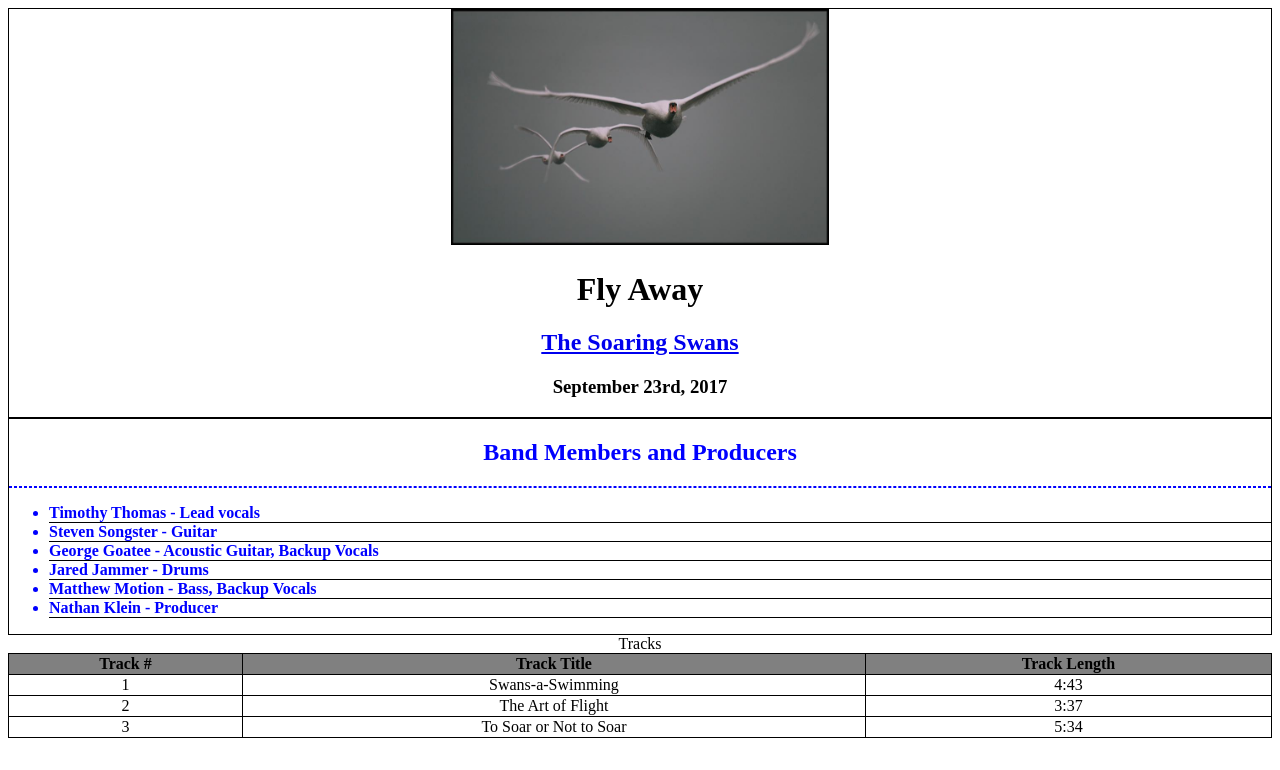
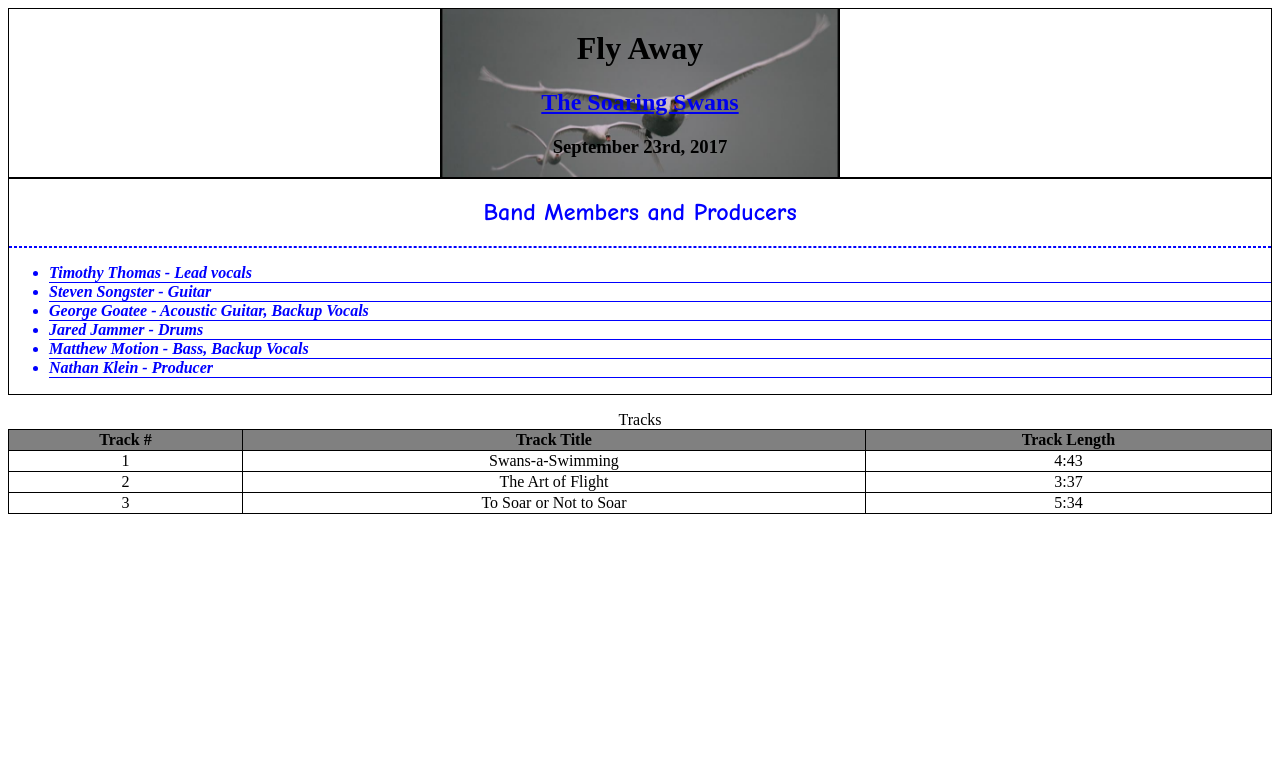
Before and after one commit to neklein/Nate-fun-coding, a plain HTML site: page Album.html in a window 1280 px wide. Drawn offline with Linux system fonts and the light colour scheme.

Commit message:
Album update - background and font

```diff
--- a/Album.html
+++ b/Album.html
@@ -12,31 +12,31 @@
         type="text/css"/>
     </head>
     <body>
+            <div id="image">
             <div id="paragraph"
             style="text-align: center">
-                    <img src="images/Swan.jpg"
-                    style="width:30%;"
-                    alt="Swans" />
                     <h1>Fly Away</h1>
                     <h2><a href="Portfolio.html" target="_blank">The Soaring Swans</a></h2>
                     <h3>September 23rd, 2017</h3>
-
+            </div>
             </div>
             <div class="band"
                 id="paragraph">
-                <h2 style="text-align:center;">Band Members and Producers</h2>
+                <h2 style="text-align:center;
+                font-family:Comic Sans MS">Band Members and Producers</h2>
                 <p class="band">
                    <ul>
-                       <li> Timothy Thomas - Lead vocals</li>
+                       <li>Timothy Thomas - Lead vocals</li>
                        <li>Steven Songster - Guitar</li>
                         <li>George Goatee - Acoustic Guitar, Backup Vocals</li>
-                      <li>Jared Jammer - Drums</li>
+                        <li>Jared Jammer - Drums</li>
                         <li>Matthew Motion - Bass, Backup Vocals </li>
-                        <li>Nathan Klein - Producer</li>
+                        <li>Nathan Klein - Producer</i></li>
                    </ul>
                 </p>
             </div>
             <div>
+                <p>
                 <table>
                     <caption>Tracks</caption>
                     <thead>
@@ -64,6 +64,7 @@
                         </tr>
                     </tbody>
                 </table>
+                </p>
             </div>
     </body>
 </html>
--- a/albumStyles.css
+++ b/albumStyles.css
@@ -12,7 +12,7 @@ th, td {
             border: 1px solid black;
             }
 li {
-  border-bottom: 1px solid black;
+  border-bottom: 1px solid blue;
 }
 .band {
     font-weight: bold;
@@ -21,3 +21,10 @@ li {
 p.band {
     border: 1px dashed blue;
 }
+#image {
+    background: url(images/Swan.jpg) no-repeat fixed top;
+    background-size: 400px,300px;
+}
+ul {
+    font-style: italic;
+}
```
